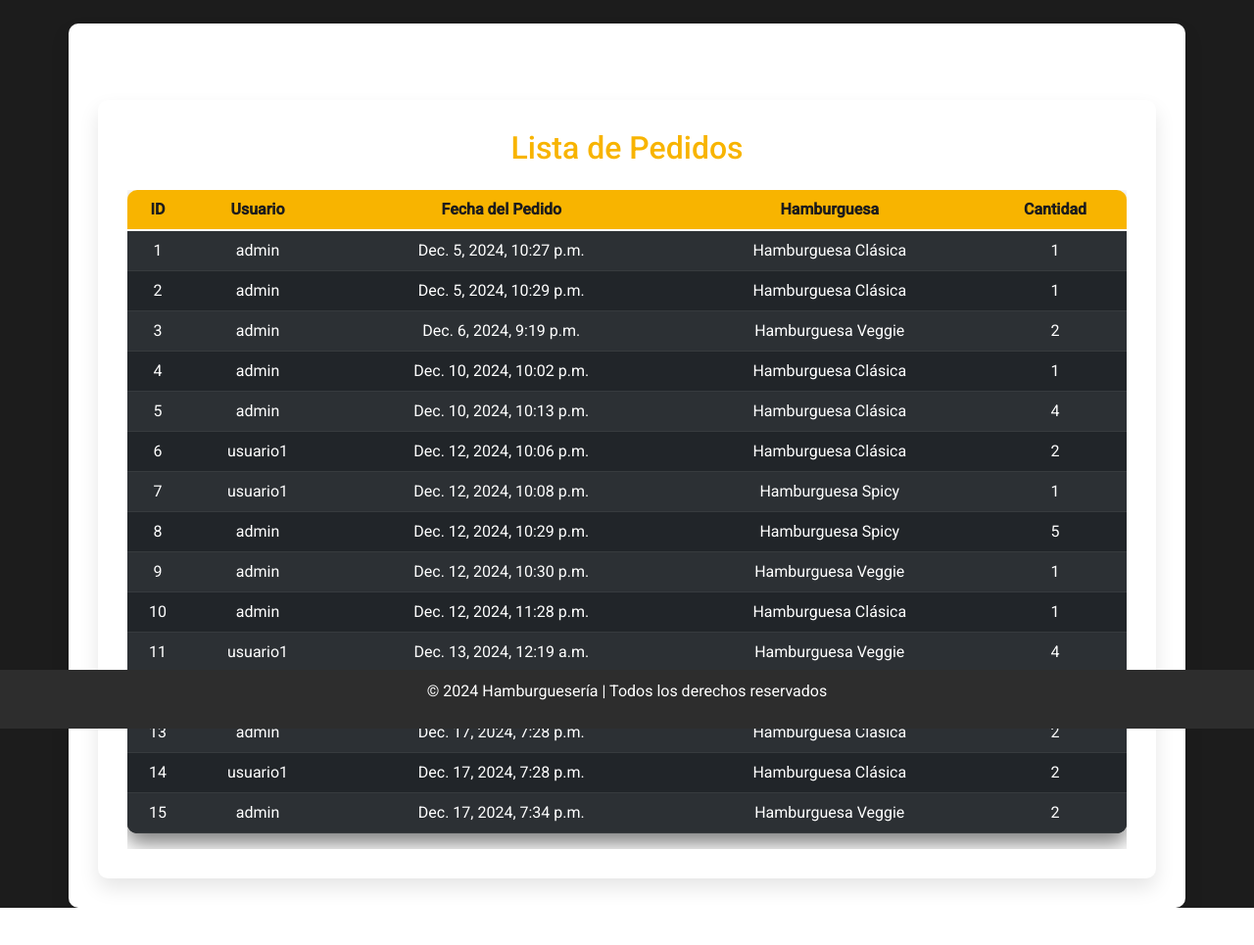
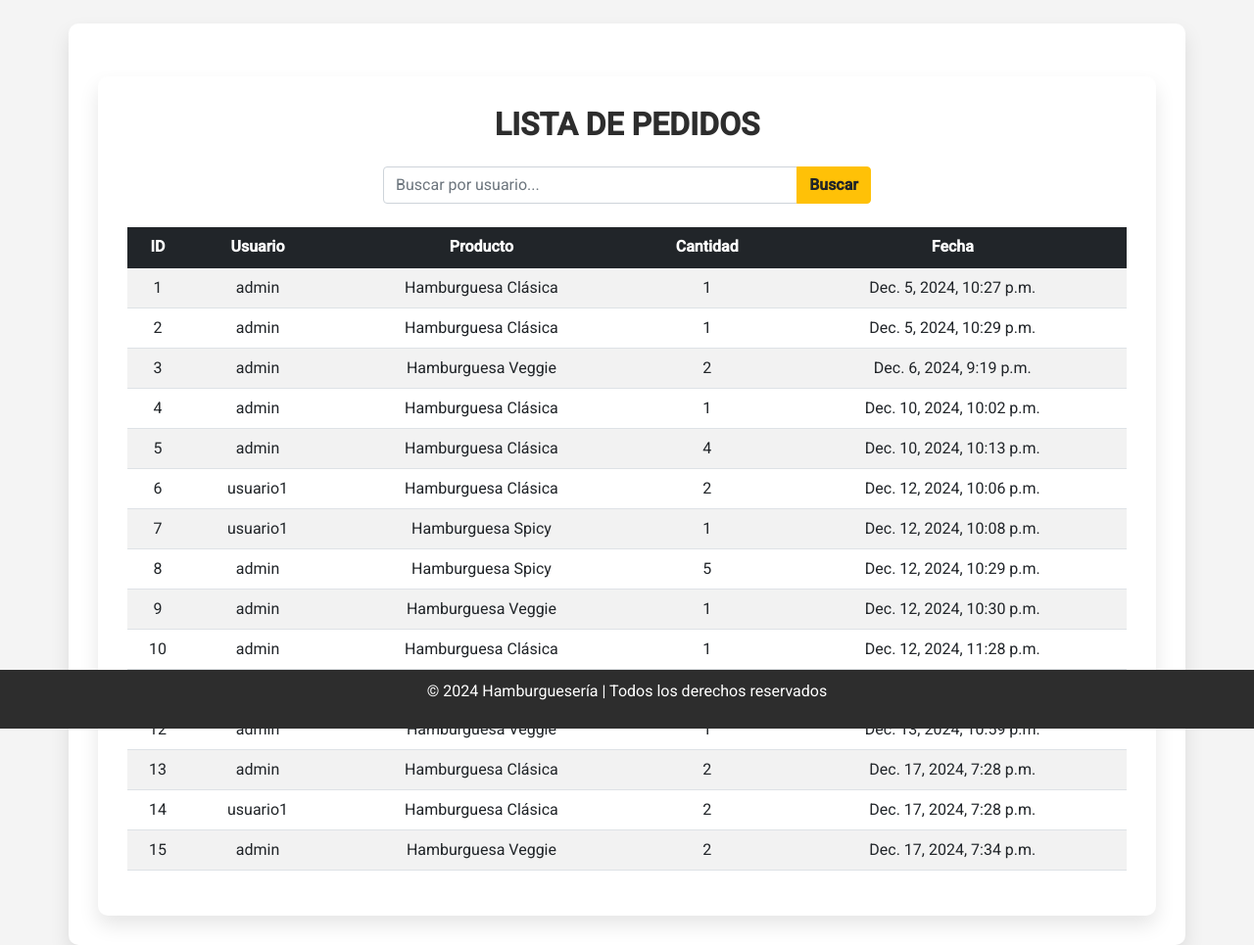
Before and after one commit to joaquin-benitez/proyectopy, a Django app: page /pedidos/lista/ in a window 1280 px wide. Shown: the part 56-1021 px from the top of the page at 98% size. Before the commit the page ends 983 px from the top, so only its background shows below. Run offline with Django 5.2, Linux system fonts and the light colour scheme; data comes from the database, SQL or seed files in the repository; both versions use the stored data as it was after the commit.

Commit message:
agrego form lista pedidos

```diff
--- a/hamburgueseria/pedidos/templates/pedidos/lista_pedidos.html
+++ b/hamburgueseria/pedidos/templates/pedidos/lista_pedidos.html
@@ -1,57 +1,48 @@
 {% extends 'base.html' %}
 
 {% block content %}
-  <div class="container mt-5">
-    <h2 class="text-center mb-4">Lista de Pedidos</h2>
+<div class="container mt-4">
+    <!-- Título de la Página -->
+    <h2 class="text-center mb-4 text-uppercase fw-bold" style="color: #2d2d2d;">Lista de Pedidos</h2>
+
+    <!-- Barra de Búsqueda -->
+    <div class="row justify-content-center mb-4">
+        <div class="col-md-6">
+            <form method="get" action="" class="input-group">
+                <input type="text" name="usuario" class="form-control" placeholder="Buscar por usuario..." value="{{ query }}">
+                <button type="submit" class="btn btn-warning text-dark fw-bold">Buscar</button>
+            </form>
+        </div>
+    </div>
+
+    <!-- Tabla de Pedidos -->
     <div class="table-responsive">
-      <table class="table table-dark table-striped">
-        <thead>
+        <table class="table table-hover table-striped align-middle">
+            <thead class="table-dark text-center">
                 <tr>
                     <th>ID</th>
                     <th>Usuario</th>
-            <th>Fecha del Pedido</th>
-            <th>Hamburguesa</th>
+                    <th>Producto</th>
                     <th>Cantidad</th>
+                    <th>Fecha</th>
                 </tr>
             </thead>
-        <tbody>
+            <tbody class="text-center">
                 {% for pedido in pedidos %}
                 <tr>
                     <td>{{ pedido.id }}</td>
                     <td>{{ pedido.usuario.username }}</td>
-              <td>{{ pedido.fecha_pedido }}</td>
                     <td>{{ pedido.hamburguesa }}</td>
                     <td>{{ pedido.cantidad }}</td>
+                    <td>{{ pedido.fecha_pedido }}</td>
+                </tr>
+                {% empty %}
+                <tr>
+                    <td colspan="5" class="text-danger fw-bold">No hay pedidos disponibles.</td>
                 </tr>
                 {% endfor %}
             </tbody>
         </table>
     </div>
 </div>
-
-  <style>
-    body {
-      background-color: #1c1c1c;
-      color: #f4f4f4;
-    }
-    h2 {
-      color: #f8b400;
-    }
-    .table {
-      border-radius: 10px;
-      overflow: hidden;
-      box-shadow: 0px 10px 20px rgba(0, 0, 0, 0.5);
-    }
-    .table thead th {
-      background-color: #f8b400;
-      color: #1c1c1c;
-      text-align: center;
-    }
-    .table tbody td {
-      text-align: center;
-    }
-    .table-striped tbody tr:nth-of-type(odd) {
-      background-color: #2d2d2d;
-    }
-  </style>
 {% endblock %}
--- a/hamburgueseria/pedidos/urls.py
+++ b/hamburgueseria/pedidos/urls.py
@@ -4,4 +4,5 @@ from . import views
 urlpatterns = [
     path('realizar/', views.realizar_pedido, name='realizar_pedido'),
     path('pedido-completado/', views.pedido_completado, name='pedido_completado'),
+
 ]
--- a/hamburgueseria/pedidos/views.py
+++ b/hamburgueseria/pedidos/views.py
@@ -21,5 +21,10 @@ def pedido_completado(request):
     return render(request, 'pedidos/pedido_completado.html')
 
 def lista_pedidos(request):
-    pedidos = Pedido.objects.all()
-    return render(request, 'pedidos/lista_pedidos.html', {'pedidos': pedidos})
+    query = request.GET.get('usuario', '')
+    if query:
+        pedidos = Pedido.objects.filter(usuario__username__icontains=query)
+    else:
+        pedidos = Pedido.objects.all()
+
+    return render(request, 'pedidos/lista_pedidos.html', {'pedidos': pedidos, 'query': query})
```
Also changed, not shown: hamburgueseria/db.sqlite3. Lines whose indentation alone changed are shown as unchanged.
